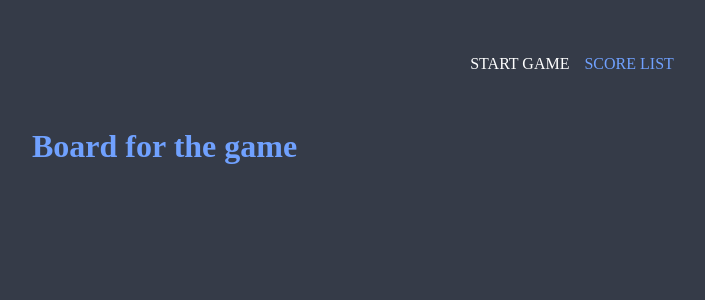
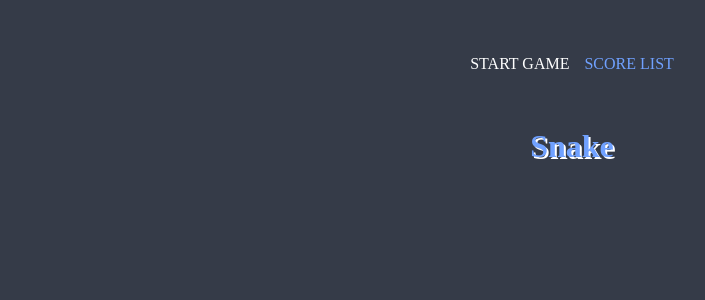
Before and after one commit to grzesiekS/snake-game, a React (Create React App) app: page /game in a window 1280 px wide. Shown: the top 300 px of the page, without its empty margins (68-773 px from the left). Built offline with nearby package versions, Linux system fonts and the light colour scheme; a web font is replaced by a local one.

Commit message:
Implement Title component in Board

```diff
--- a/src/components/features/Game/Board/Board.tsx
+++ b/src/components/features/Game/Board/Board.tsx
@@ -1,11 +1,13 @@
 import React from 'react';
+
+import { Title } from '../../../common/Title/Title';
 
 import styles from './Board.module.scss';
 
 export const Board: React.FC = () => {
   return (
     <div className={styles.container}>
-      <h1>Board for the game</h1>
+      <Title text='Snake' type='small' />
     </div>
   );
 };
```
